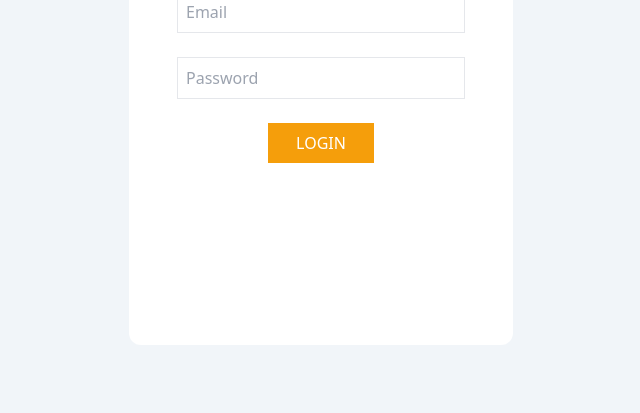
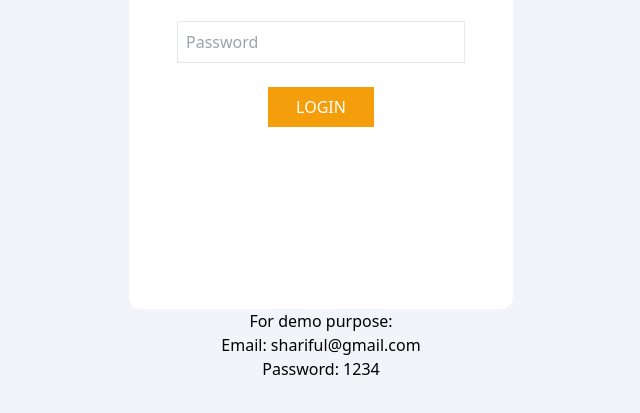
Before and after one commit to shariful-github/A-Simple-Mini-Bank, a plain HTML site: page index.html in a window 1280 px wide. Both pictures are taken after a click on the button "LOGIN". Shown: the part 355-768 px from the top of the page, without its empty margins (319-959 px from the left). Drawn offline with nearby package versions, Linux system fonts and the light colour scheme.

Commit message:
demo info added

```diff
--- a/index.html
+++ b/index.html
@@ -8,7 +8,7 @@
   <script src="https://cdn.tailwindcss.com"></script>
 </head>
 
-<body class="h-screen bg-slate-100 flex justify-center items-center">
+<body class="h-screen bg-slate-100 flex justify-center items-center flex-col">
   <div class="bg-white w-96 h-3/4 flex justify-center items-center flex-col gap-6 rounded-xl">
     <h1 class="text-4xl font-semibold text-orange-500">Mini Bank</h1>
     <input id="emailField" class="border p-2 w-3/4 focus:outline-none" type="email" placeholder="Email">
@@ -17,6 +17,9 @@
       <button class="bg-amber-500 hover:bg-amber-600 text-white px-7 py-2" id="btn-login">LOGIN</button>
     </div>
   </div>
+  <p>For demo purpose:</p>
+  <p>Email: shariful@gmail.com</p>
+  <p>Password: 1234</p>
   <script src="js/login.js"></script>
 </body>
 
--- a/js/login.js
+++ b/js/login.js
@@ -2,7 +2,7 @@ document.getElementById('btn-login').addEventListener('click', function(){
     const emailField = document.getElementById('emailField')
     const passwordField = document.getElementById('passwordField')
 
-    if(emailField.value === 'sharif@gmail.com' && passwordField.value === '1234'){
+    if(emailField.value === 'shariful@gmail.com' && passwordField.value === '1234'){
         location.href='bank.html'
     }
     else{
```
